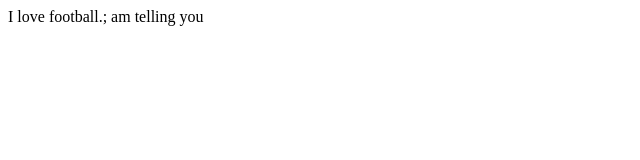
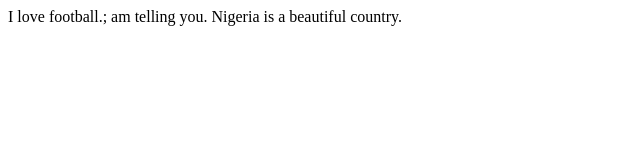
Before and after one commit to Kingobaino/git-learning, a plain HTML site: page index.html in a window 1280 px wide. Shown: the whole page, without its empty margins (0-640 px from the left). Drawn offline with Linux system fonts and the light colour scheme.

```diff
--- a/index.html
+++ b/index.html
@@ -5,6 +5,7 @@
 </head>
 <body>
 I love football.;
-am telling you
+am telling you.
+Nigeria is a beautiful country.
 </body>
 </html>
--- a/index.js
+++ b/index.js
@@ -1,2 +1,3 @@
 console.log('football is sweet.')
 console.log('football is sweet especially when you understand it.')
+console.log('football is sweet especially when you understand it but thats neccessarily a lie.')
```
